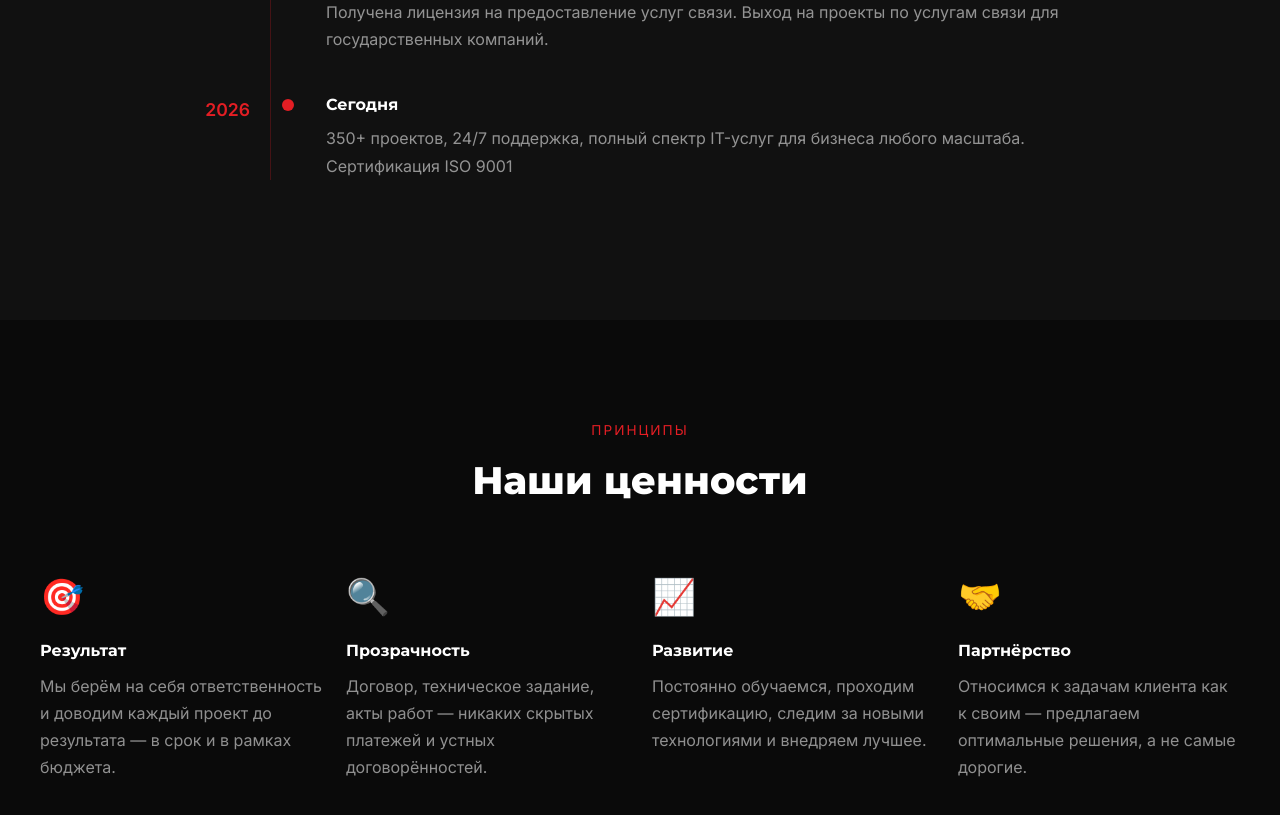
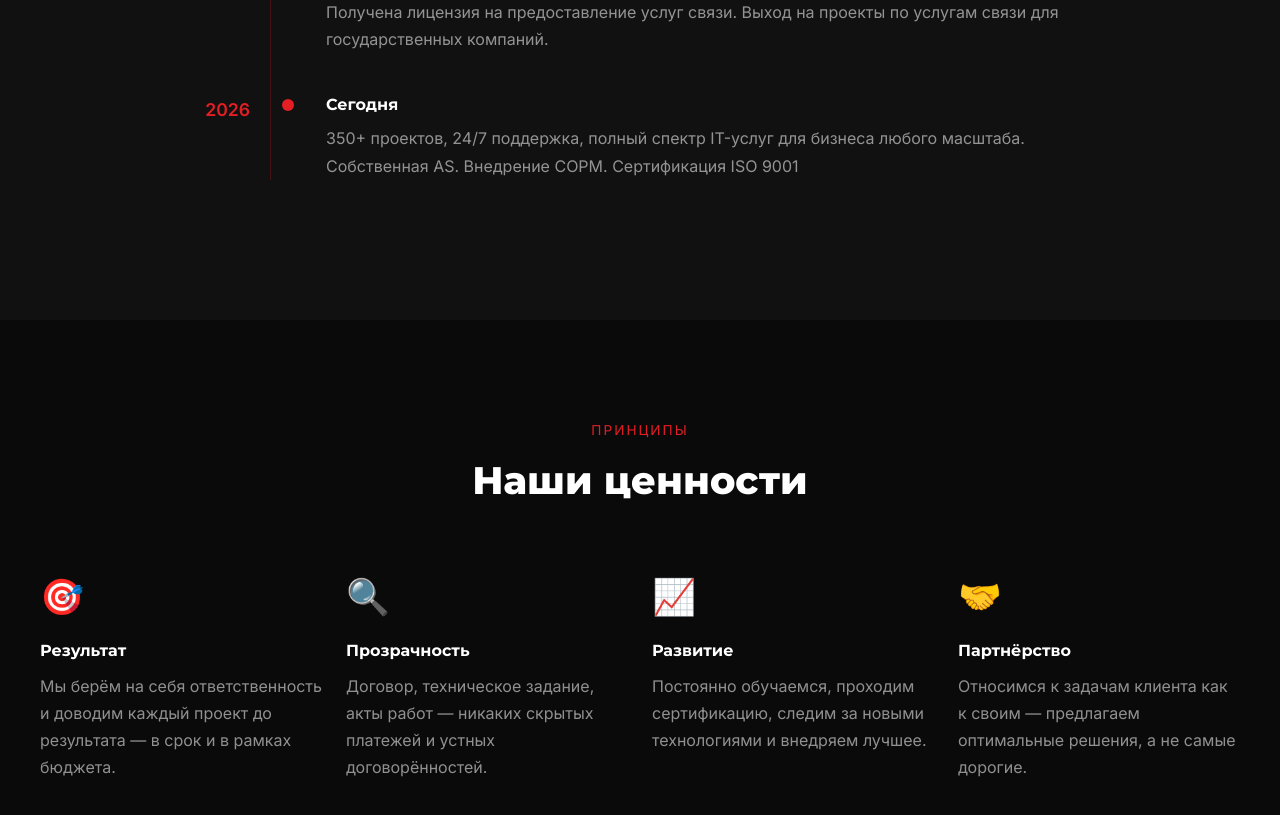
Before and after one commit to VSMin/Site, a React (Vite) app in the folder packages/web/: page /about in a window 1280 px wide. Shown: the part 1380-2195 px from the top of the page. Built offline with nearby package versions, Linux system fonts and the light colour scheme.

Commit message:
Update about.tsx

```diff
--- a/packages/web/src/web/pages/about.tsx
+++ b/packages/web/src/web/pages/about.tsx
@@ -15,7 +15,7 @@ const TIMELINE = [
   { year: "2018", title: "Расширение", desc: "Добавлено направление видеонаблюдения." },
   { year: "2020", title: "Сертификация", desc: "Получены сертификаты Hikvision, Dahua. Расширение команды специалистов." },
   { year: "2023", title: "Интернет", desc: "Получена лицензия на предоставление услуг связи. Выход на проекты по услугам связи для государственных компаний. " },
-  { year: "2026", title: "Сегодня", desc: "350+ проектов, 24/7 поддержка, полный спектр IT-услуг для бизнеса любого масштаба. Сертификация ISO 9001" },
+  { year: "2026", title: "Сегодня", desc: "350+ проектов, 24/7 поддержка, полный спектр IT-услуг для бизнеса любого масштаба. Собственная AS. Внедрение СОРМ. Сертификация ISO 9001" },
 ];
 
 const VALUES = [
```
